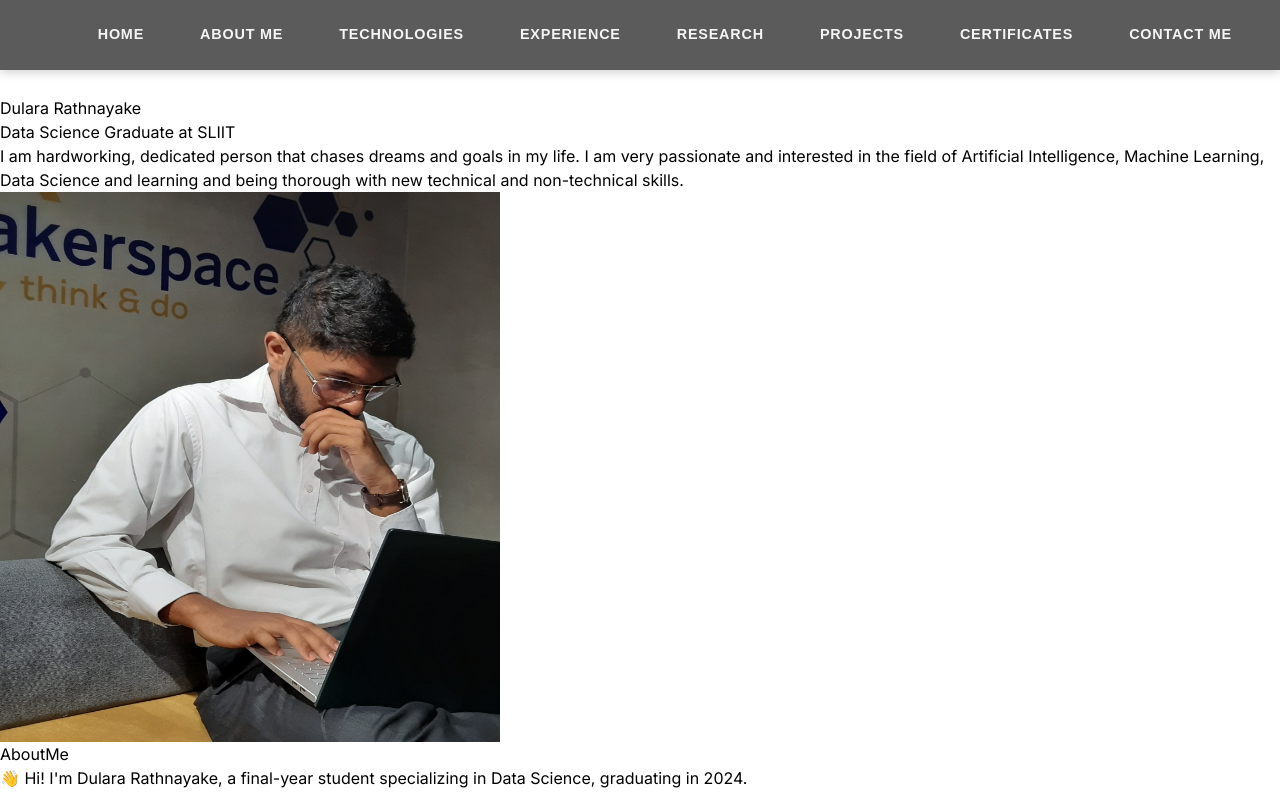
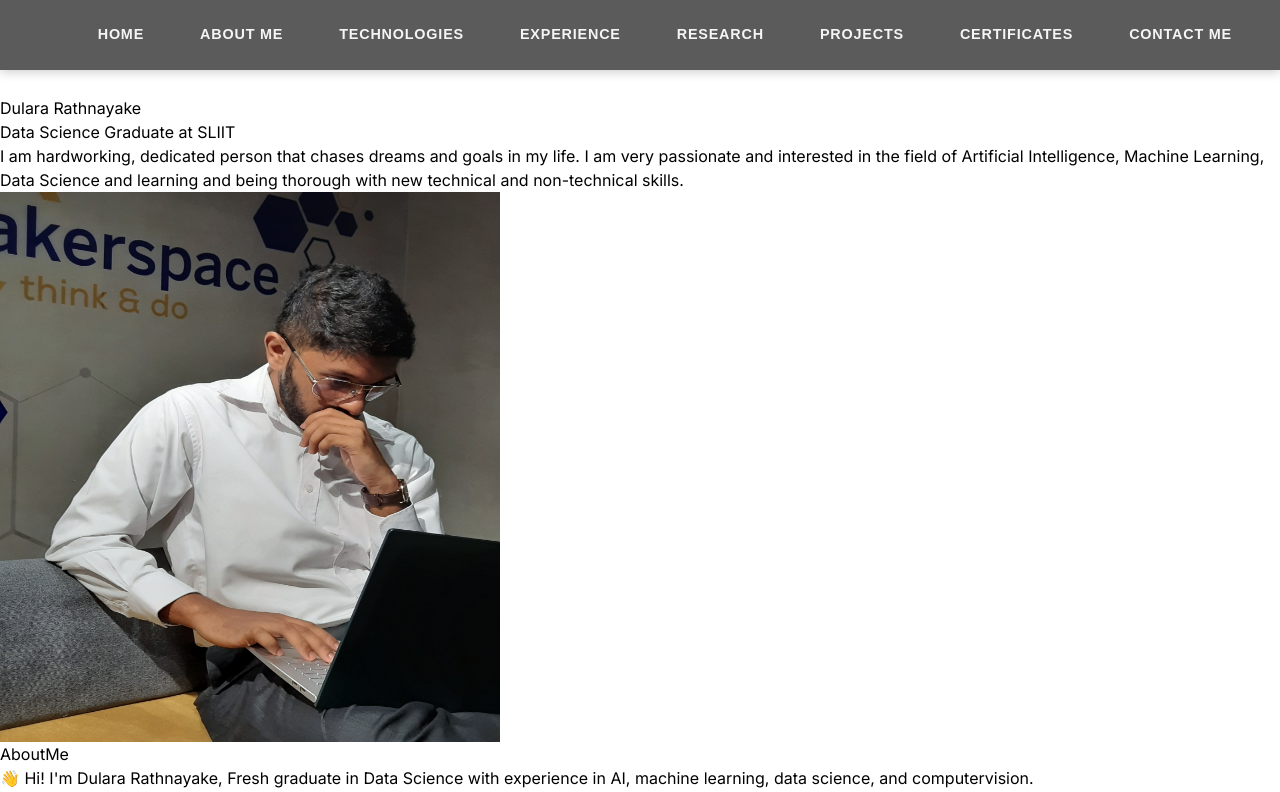
Before and after one commit to Dulara2001/Portfolio, a React (Vite) app: page / in a window 1280 px wide. Shown: the top 792 px of the page. Built offline with nearby package versions, Linux system fonts and the light colour scheme.

Commit message:
update about

```diff
--- a/src/components/About.jsx
+++ b/src/components/About.jsx
@@ -15,7 +15,7 @@ const About = () => {
                     transition={{ duration: 0.5 }}
                     className="w-full lg:w-1/2"> {/* Adjusted width to make sure it's centered */}
                     <p className="text-gray-300 mt-4">
-                        👋 Hi! I'm Dulara Rathnayake, a final-year student specializing in Data Science, graduating in 2024.
+                        👋 Hi! I'm Dulara Rathnayake, Fresh graduate in Data Science with experience in AI, machine learning, data science, and computervision.
                     </p>
                     <p className="text-gray-300 mt-4">
                         🔍 Over the years, I've developed a strong interest in Artificial Intelligence and Machine Learning. I'm particularly fascinated by how these technologies can drive innovation and create meaningful solutions across various industries.
```
